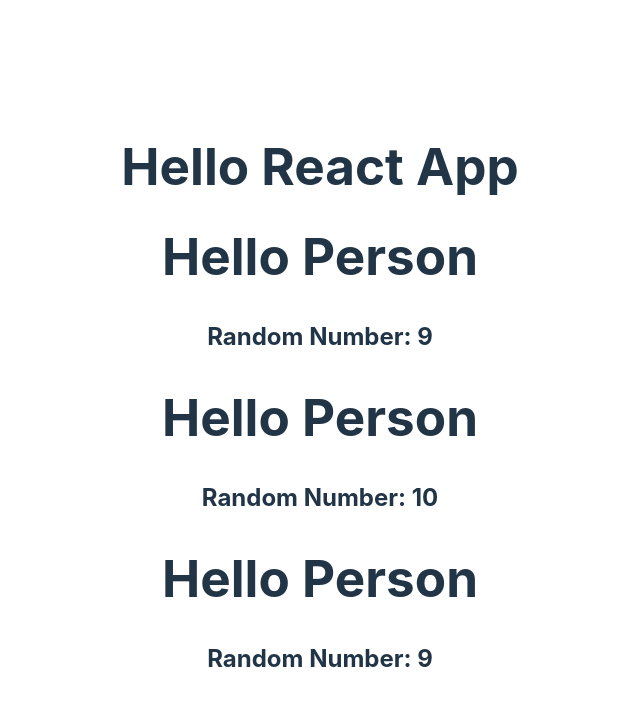
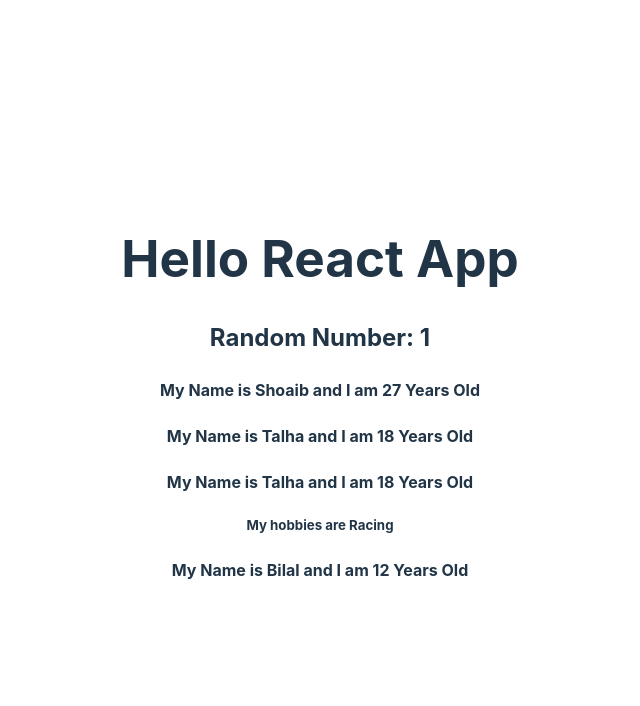
Before and after one commit to DevShoaib58/ReactPractice, a React (Vite) app: page / in a window 1280 px wide. Shown: the top 706 px of the page, without its empty margins (320-960 px from the left). Built offline with nearby package versions, Linux system fonts and the light colour scheme.

Commit message:
Learing Props and Childer

```diff
--- a/src/App.jsx
+++ b/src/App.jsx
@@ -1,15 +1,20 @@
 import { useState } from "react";
 
 import "./App.css";
-import Person from "./Componets/Person";
+import RandomNumber from "./Componets/RandomNumber";
+import Props from "./Componets/Props";
 
 function App() {
   return (
     <>
       <h1>Hello React App</h1>
-      <Person />
-      <Person />
-      <Person />
+      <RandomNumber />
+      <Props name="Shoaib" age="27"></Props>
+      <Props name="Talha" age="18"></Props>
+      <Props name="Talha" age="18">
+        My hobbies are Racing
+      </Props>
+      <Props name="Bilal" age="12"></Props>
     </>
   );
 }
--- /dev/null
+++ b/src/Componets/Props.jsx
@@ -0,0 +1,16 @@
+import React from "react";
+
+const Props = (props) => {
+  return (
+    <div>
+      <h4>
+        My Name is {props.name} and I am {props.age} Years Old
+        <h5>{props.children}</h5>
+        {/* this will only Render this htlm section because its and child of
+        component */}
+      </h4>
+    </div>
+  );
+};
+
+export default Props;
--- a/src/Componets/Person.jsx
+++ b/src/Componets/RandomNumber.jsx
@@ -1,12 +1,11 @@
 import React from "react";
 
-const Person = () => {
+const RandomNumber = () => {
   return (
     <div>
-      <h1>Hello Person </h1>
       <h2>Random Number: {Math.floor(Math.random() * 10) + 1}</h2>
     </div>
   );
 };
 
-export default Person;
+export default RandomNumber;
```
